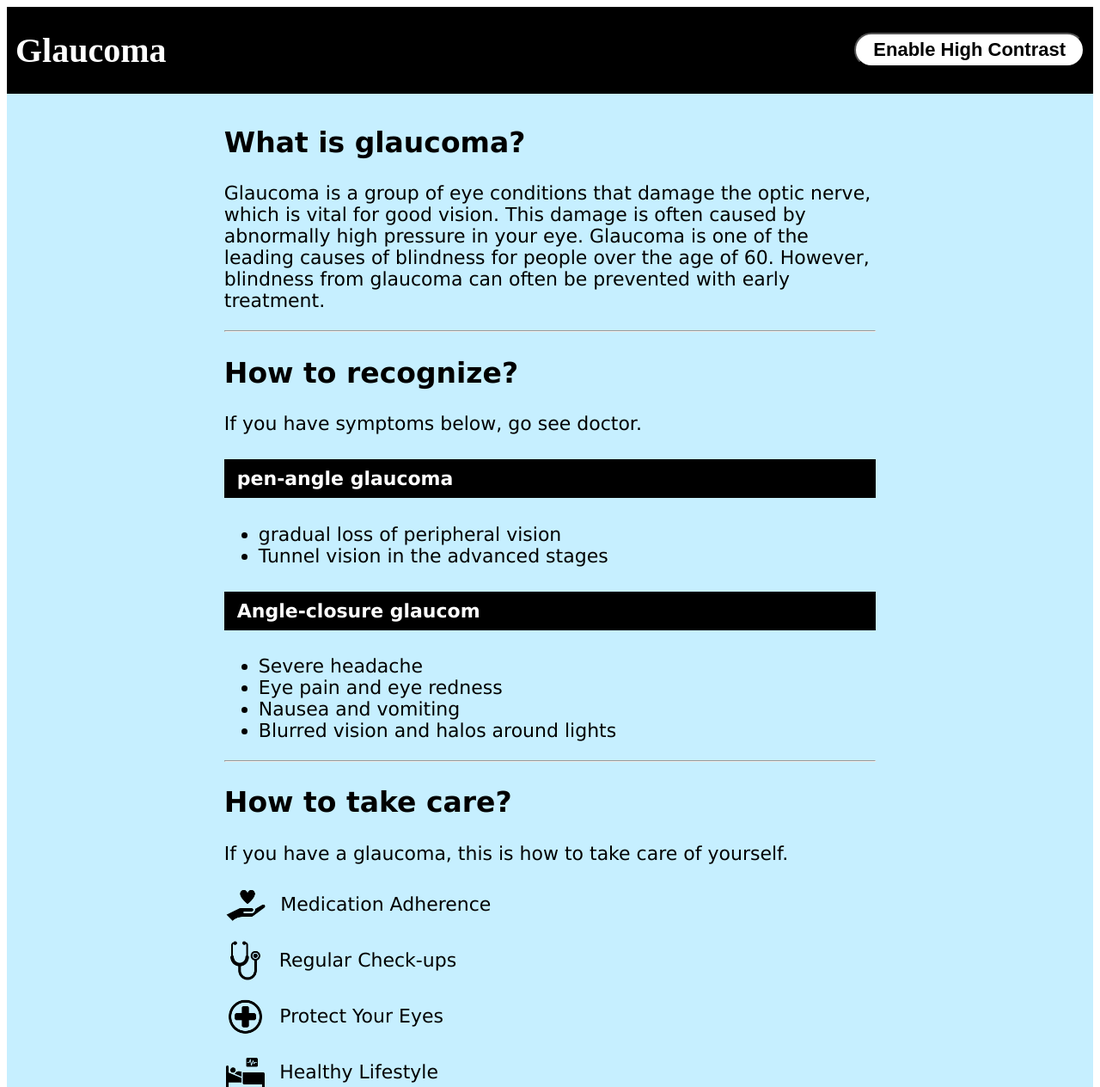
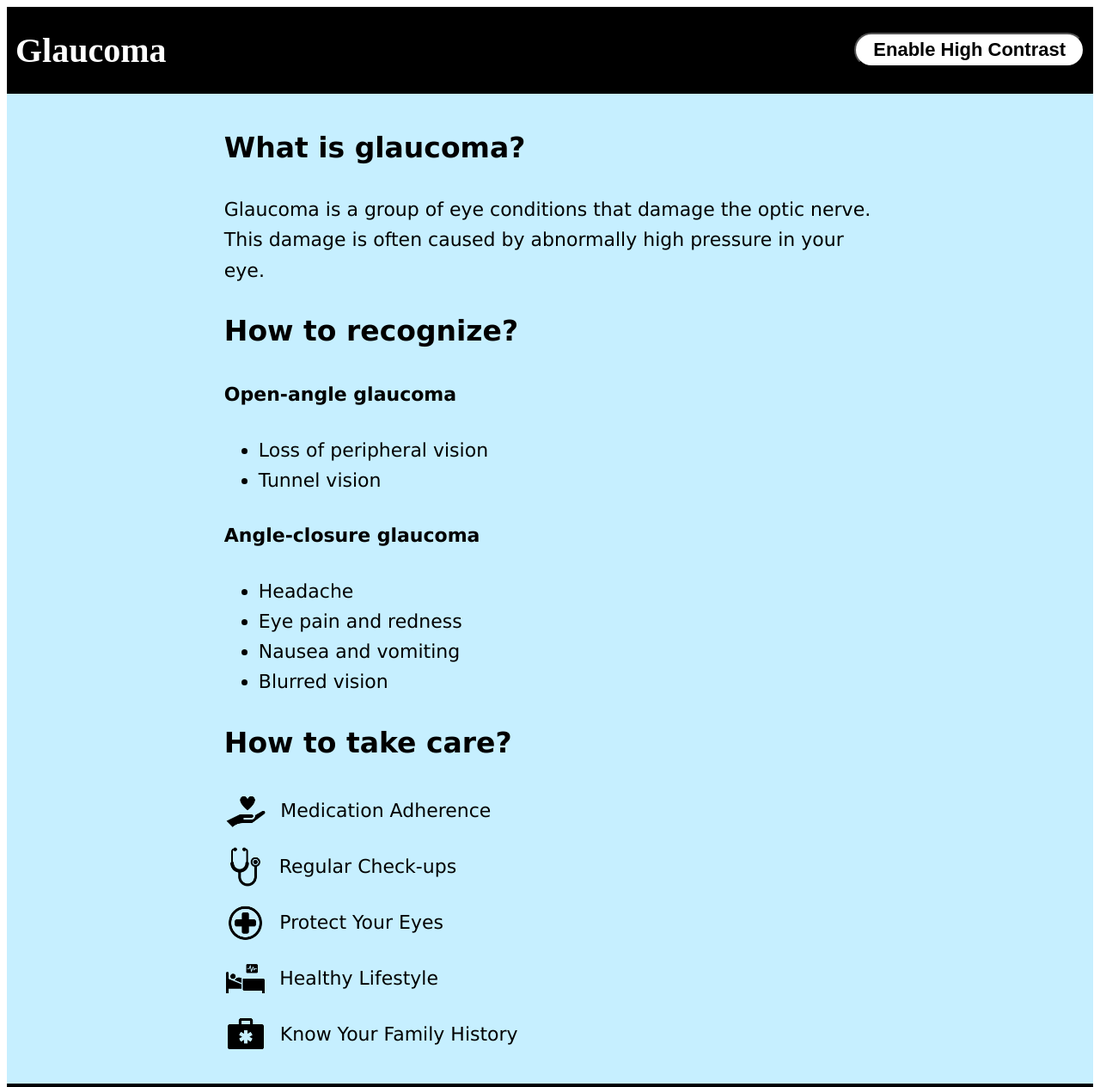
Before and after one commit to hanna522/contrast-website, a plain HTML site: page index.html in a window 1280 px wide. Shown: the top 1264 px of the page at 86% size. Drawn offline with Linux system fonts and the light colour scheme.

Commit message:
edit index.html more semantic

```diff
--- a/index.html
+++ b/index.html
@@ -16,43 +16,33 @@
         <section class="about">
             <h2>What is glaucoma?</h2>
             <p>
-                Glaucoma is a group of eye conditions that damage the optic nerve, which is vital for good vision.
-                This damage is often caused by abnormally high pressure in your eye. Glaucoma is one of the leading causes of blindness for people over the age of 60.
-                However, blindness from glaucoma can often be prevented with early treatment.
+                Glaucoma is a group of eye conditions that damage the optic nerve.
+                This damage is often caused by abnormally high pressure in your eye.
             </p>
         </section>
-        <hr>
         <section class="recognize">
             <h2>How to recognize?</h2>
-            <p>If you have symptoms below, go see doctor.</p>
-            <div class="type">
-                <h4>pen-angle glaucoma</h4>
-                <ul>
-                    <li>gradual loss of peripheral vision</li>
-                    <li>Tunnel vision in the advanced stages</li>
-                </ul>
-            </div>
-            <div class="type">
-                <h4>Angle-closure glaucom</h4>
-                <ul>
-                    <li>Severe headache</li>
-                    <li>Eye pain and eye redness</li>
-                    <li>Nausea and vomiting</li>
-                    <li>Blurred vision and halos around lights</li>
-                </ul>
-            </div>
+            <h4>Open-angle glaucoma</h4>
+            <ul>
+                <li>Loss of peripheral vision</li>
+                <li>Tunnel vision</li>
+            </ul>
+            <h4>Angle-closure glaucoma</h4>
+            <ul>
+                <li>Headache</li>
+                <li>Eye pain and redness</li>
+                <li>Nausea and vomiting</li>
+                <li>Blurred vision</li>
+            </ul>
         </section>
-        <hr>
         <section class="care">
             <h2>How to take care?</h2>
-            <p>If you have a glaucoma, this is how to take care of yourself.</p>
             <ul>
                 <li><img src="./img/image5.png">Medication Adherence</li>
                 <li><img src="./img/image1.png">Regular Check-ups</li>
                 <li><img src="./img/image4.png">Protect Your Eyes</li>
                 <li><img src="./img/image2.png">Healthy Lifestyle</li>
                 <li><img src="./img/image6.png">Know Your Family History</li>
-                <li><img src="./img/image2.png">Avoid Activities That Increase Eye Pressure</li>
             </ul>
         </section>
     </main>
--- a/style.css
+++ b/style.css
@@ -6,6 +6,7 @@ main {
     forced-color-adjust: none;
     color: black;
     background-color: rgb(198, 239, 255);
+    line-height: 1.6;
 }
 
 .high-contrast {
@@ -27,16 +28,9 @@ header {
     justify-content: space-between;
     align-items: center;
     padding: 0px 10px;
+    font-size: 20px;
+    color: white;
     background-color: black;
-    color: white;
-    font-size: 20px;
-
-}
-
-.type h4{
-    background-color: black;
-    color: white;
-    padding: 10px 15px;
 }
 
 .care ul {
```
